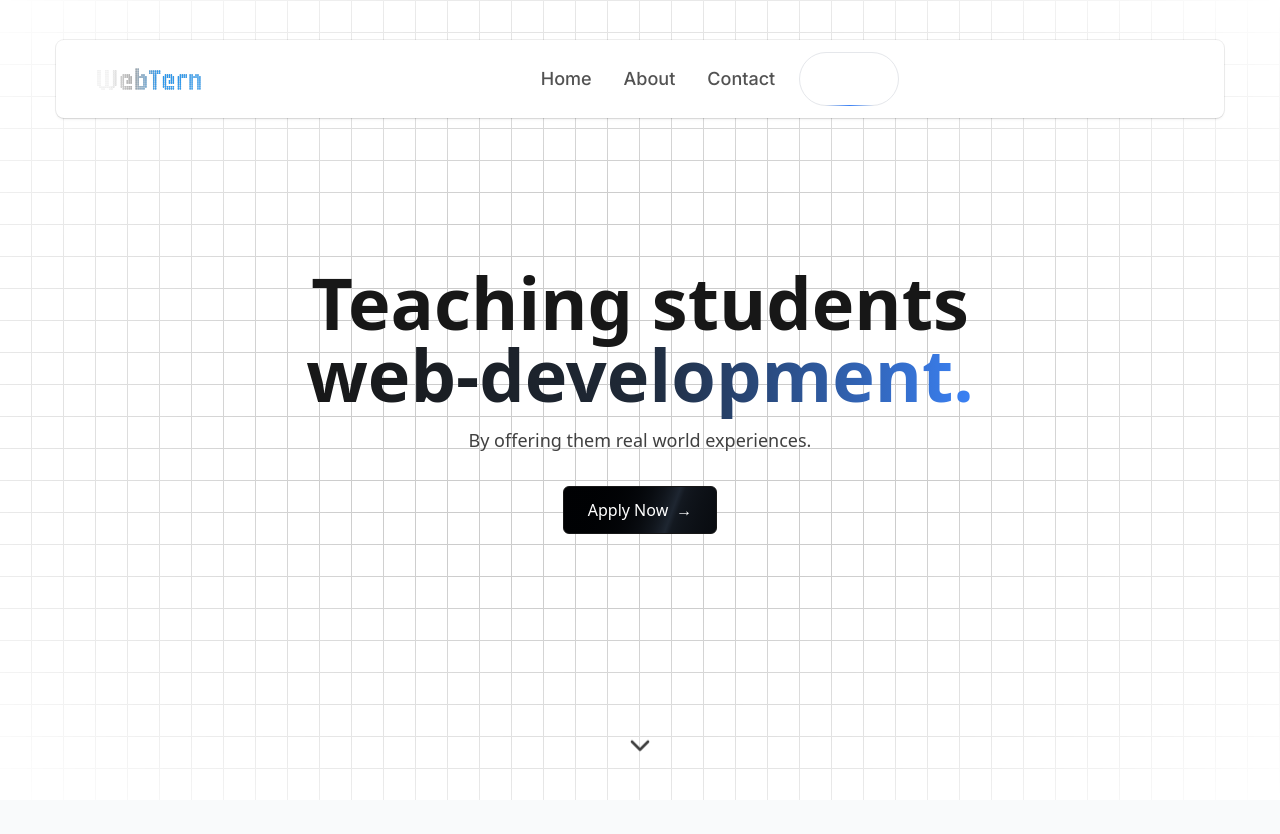
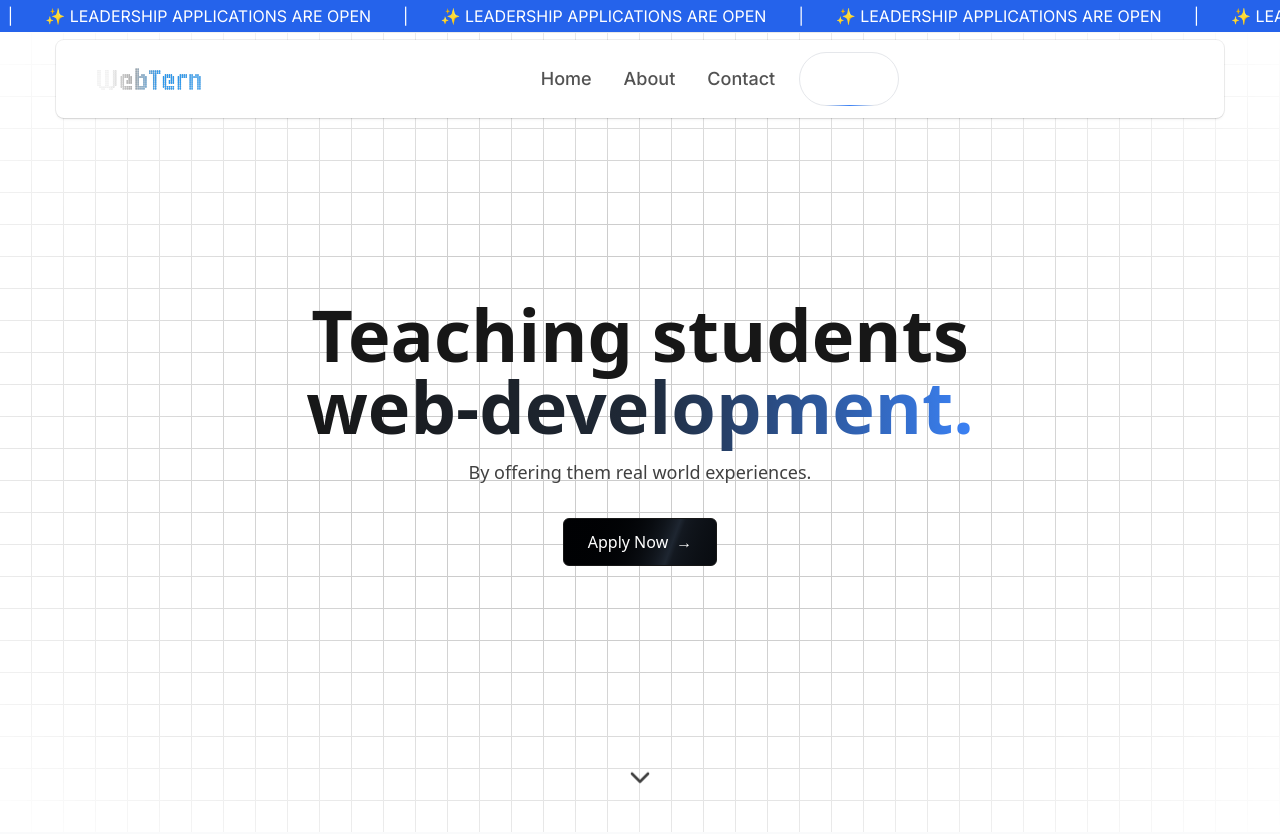
Before and after one commit to NimaySh/WebTern-Website, a Next.js app in the folder hsinternsorg/: page / in a window 1280 px wide. Shown: the top 834 px of the page. Built offline with nearby package versions, Linux system fonts and the light colour scheme.

Commit message:
Added leadership banner. add link to banner

```diff
--- /dev/null
+++ b/hsinternsorg/app/components/ui/moving-banner.tsx
@@ -0,0 +1,33 @@
+import React from 'react';
+
+const MovingBanner = () => {
+    return (
+      <div className="w-full bg-blue-600 text-white py-1 overflow-hidden">
+        <div className="whitespace-nowrap flex animate-marquee">
+          {/* Repeat the content to ensure seamless scrolling */}
+          <div className="flex">
+            {Array.from({ length: 15 }).map((_, index) => (
+              <React.Fragment key={index}>
+                <span className="mx-4">
+                  LEADERSHIP APPLICATIONS ARE OPEN
+                </span>
+                <span className="mx-4 text-center">|</span>
+              </React.Fragment>
+            ))}
+          </div>
+          <div className="flex">
+            {Array.from({ length: 15 }).map((_, index) => (
+              <React.Fragment key={index}>
+                <span className="mx-4">
+                  LEADERSHIP APPLICATIONS ARE OPEN
+                </span>
+                <span className="mx-4 text-center">|</span>
+              </React.Fragment>
+            ))}
+          </div>
+        </div>
+      </div>
+    );
+  };
+
+  export default MovingBanner;
--- a/hsinternsorg/app/globals.css
+++ b/hsinternsorg/app/globals.css
@@ -30,3 +30,18 @@
   .fade-in.show {
     opacity: 1;
   }
+
+@keyframes marquee {
+  0% {
+    transform: translateX(0);
+  }
+  100% {
+    transform: translateX(-50%);
+  }
+}
+
+.animate-marquee {
+  display: flex;
+  white-space: nowrap;
+  animation: marquee 10s linear infinite;
+}
--- a/hsinternsorg/app/layout.tsx
+++ b/hsinternsorg/app/layout.tsx
@@ -32,6 +32,56 @@ export const metadata: Metadata = {
   description: "Learn how to code websites and get employed!",
 };
 
+// Moving banner component
+const MovingBanner = () => {
+  return (
+    <div className="w-full bg-blue-600 text-white py-1 overflow-hidden">
+      <div className="whitespace-nowrap animate-marquee flex items-center" style={{ transform: 'translateY(5px)' }}>
+        <span className="mx-4">
+          ✨ LEADERSHIP APPLICATIONS ARE OPEN
+        </span>
+        <span className="mx-4 text-center">|</span>
+        <span className="mx-4">
+          ✨ LEADERSHIP APPLICATIONS ARE OPEN
+        </span>
+        <span className="mx-4 text-center">|</span>
+        <span className="mx-4">
+          ✨ LEADERSHIP APPLICATIONS ARE OPEN
+        </span>
+        <span className="mx-4 text-center">|</span>
+        <span className="mx-4">
+          ✨ LEADERSHIP APPLICATIONS ARE OPEN
+        </span>
+        <span className="mx-4 text-center">|</span>
+        <span className="mx-4">
+          ✨ LEADERSHIP APPLICATIONS ARE OPEN
+        </span>
+        <span className="mx-4 text-center">|</span>
+        <span className="mx-4">
+          ✨ LEADERSHIP APPLICATIONS ARE OPEN
+        </span>
+        <span className="mx-4 text-center">|</span>
+        <span className="mx-4">
+          ✨ LEADERSHIP APPLICATIONS ARE OPEN
+        </span>
+        <span className="mx-4 text-center">|</span>
+        <span className="mx-4">
+          ✨ LEADERSHIP APPLICATIONS ARE OPEN
+        </span>
+        <span className="mx-4 text-center">|</span>
+        <span className="mx-4">
+          ✨ LEADERSHIP APPLICATIONS ARE OPEN
+        </span>
+        <span className="mx-4 text-center">|</span>
+        <span className="mx-4">
+          ✨ LEADERSHIP APPLICATIONS ARE OPEN
+        </span>
+      </div>
+    </div>
+  );
+};
+
+
 export default function RootLayout({
   children,
 }: Readonly<{
@@ -39,10 +89,11 @@ export default function RootLayout({
 }>) {
   return (
     <html lang="en">
-
       <body className={inter.className}>
         {/* Include the FloatingNav component */}
         <FloatingNav navItems={navItems} />
+        {/* Moving banner under the navbar */}
+        <MovingBanner />
         <main className="flex-grow">
           {children}
         </main>
@@ -53,7 +104,6 @@ export default function RootLayout({
             <div className="text-center md:text-left">
               <h5 className="text-lg font-bold mb-4">Company</h5>
               <ul className="space-y-2">
-              <ul className="space-y-4">
                 <li>
                   <Link href="/about">About Us</Link>
                 </li>
@@ -63,7 +113,6 @@ export default function RootLayout({
                 <li>
                   <Link href="/contact">Contact Us</Link>
                 </li>
-              </ul>
               </ul>
             </div>
 
```
Lines whose indentation alone changed are shown as unchanged.
